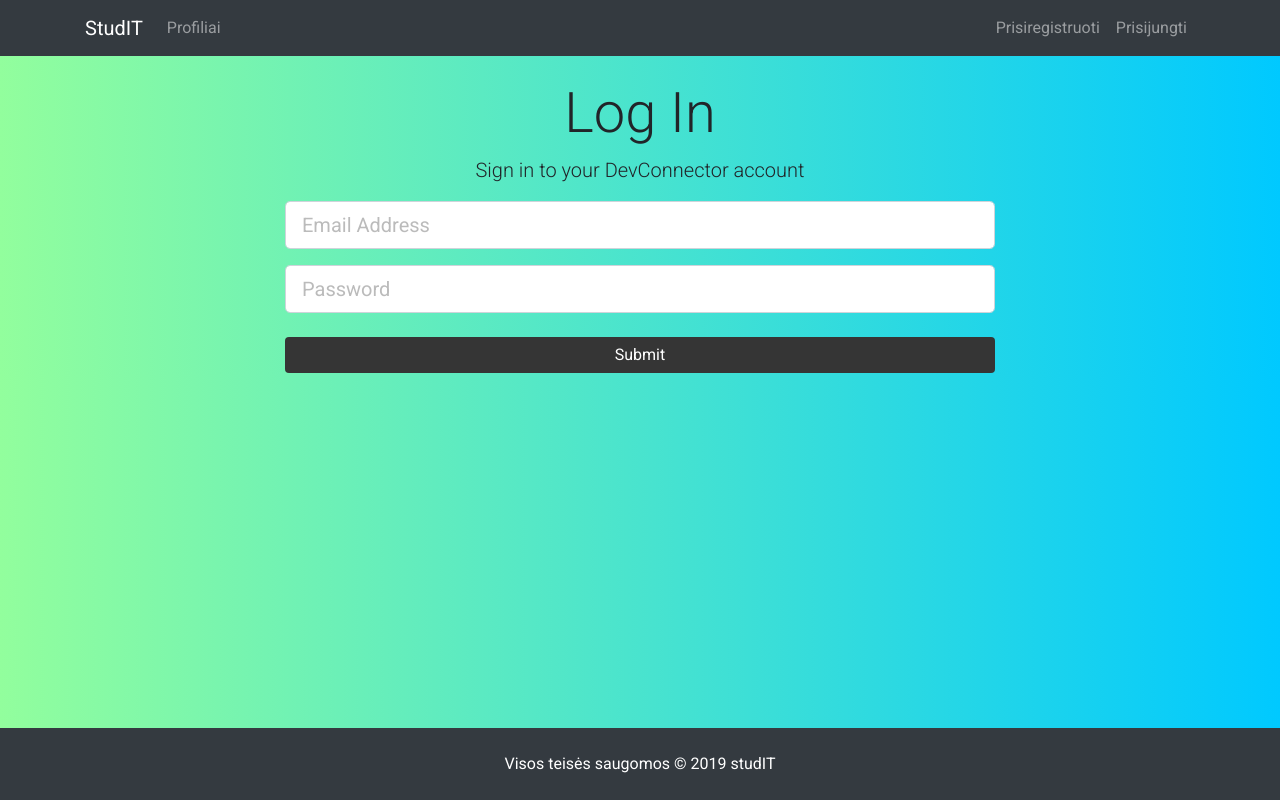
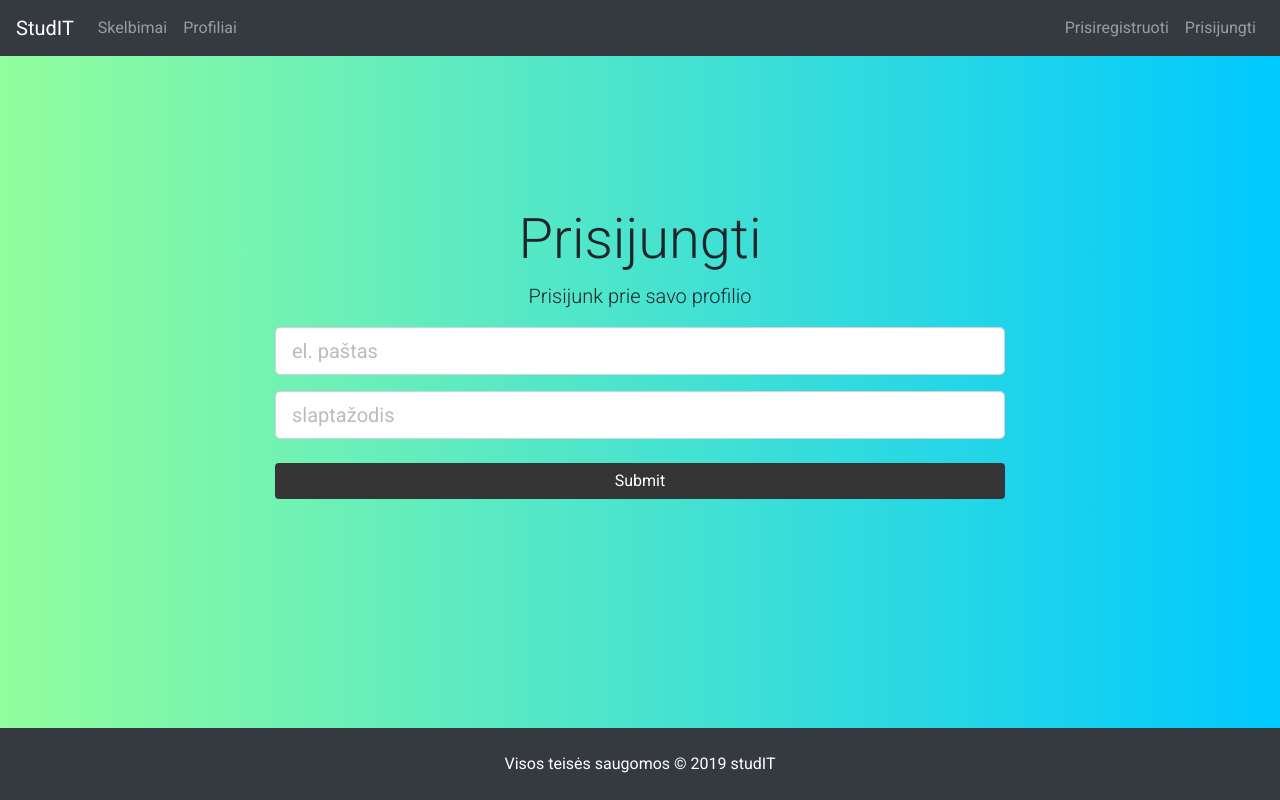
Before and after one commit to miglebaz/bakalauras, a React (Create React App) app in the folder client/: page /login in a window 1280 px wide. Built offline with nearby package versions, Linux system fonts and the light colour scheme.

Commit message:
components styles

```diff
--- a/client/src/App.css
+++ b/client/src/App.css
@@ -1,3 +1,17 @@
+.App {
+  position: relative;
+  min-height: 100vh;
+}
+
+.container {
+  padding-bottom: 80px;
+}
+
+.rounded-circle {
+  width: 78px;
+  height: 78px;
+}
+
 /* Landing */
 .landing {
   margin-top: 70px;
@@ -9,6 +23,12 @@
 
 .landing-inner {
   padding-top: 80px;
+}
+
+/* Login */
+
+.login {
+  margin-top: 150px;
 }
 
 .card-form {
--- a/client/src/App.js
+++ b/client/src/App.js
@@ -59,43 +59,31 @@ class App extends Component {
             <div className="container">
               <Route exact path="/register" component={Register} />
               <Route exact path="/login" component={Login} />
-              <Route exact path="/profiles" component={Profiles} />
-              <Route exact path="/profile/:handle" component={Profile} />
               <Switch>
+                <Route exact path="/feed" component={Posts} />
+                <Route exact path="/profiles" component={Profiles} />
+                <Route exact path="/profile/:handle" component={Profile} />
                 <PrivateRoute exact path="/dashboard" component={Dashboard} />
-              </Switch>
-              <Switch>
                 <PrivateRoute
                   exact
                   path="/create-profile"
                   component={CreateProfile}
                 />
-              </Switch>
-              <Switch>
                 <PrivateRoute
                   exact
                   path="/edit-profile"
                   component={EditProfile}
                 />
-              </Switch>
-              <Switch>
                 <PrivateRoute
                   exact
                   path="/add-experience"
                   component={AddExperience}
                 />
-              </Switch>
-              <Switch>
                 <PrivateRoute
                   exact
                   path="/add-education"
                   component={AddEducation}
                 />
-              </Switch>
-              <Switch>
-                <PrivateRoute exact path="/feed" component={Posts} />
-              </Switch>
-              <Switch>
                 <PrivateRoute exact path="/post/:id" component={Post} />
               </Switch>
               <Route exact path="/not-found" component={NotFound} />
--- a/client/src/components/auth/Login.js
+++ b/client/src/components/auth/Login.js
@@ -53,16 +53,15 @@ class Login extends Component {
 
     return (
       <div className="login">
-        <div className="container">
         <div className="row">
           <div className="col-md-8 m-auto">
-              <h1 className="display-4 text-center">Log In</h1>
+            <h1 className="display-4 text-center">Prisijungti</h1>
             <p className="lead text-center">
-                Sign in to your DevConnector account
+              Prisijunk prie savo profilio
               </p>
             <form onSubmit={this.onSubmit}>
               <TextFieldGroup
-                  placeholder="Email Address"
+                placeholder="el. paštas"
                 name="email"
                 type="email"
                 value={this.state.email}
@@ -71,7 +70,7 @@ class Login extends Component {
               />
 
               <TextFieldGroup
-                  placeholder="Password"
+                placeholder="slaptažodis"
                 name="password"
                 type="password"
                 value={this.state.password}
@@ -80,7 +79,6 @@ class Login extends Component {
               />
               <input type="submit" className="btn btn-info btn-block mt-4" />
             </form>
-            </div>
           </div>
         </div>
       </div>
--- a/client/src/components/layout/Navbar.js
+++ b/client/src/components/layout/Navbar.js
@@ -17,11 +17,6 @@ class Navbar extends Component {
 
     const authLinks = (
       <ul className="navbar-nav ml-auto">
-        <li className="nav-item">
-          <Link className="nav-link" to="/feed">
-            Post Feed
-          </Link>
-        </li>
         <li className="nav-item">
           <Link className="nav-link" to="/dashboard">
             Dashboard
@@ -63,7 +58,6 @@ class Navbar extends Component {
 
     return (
       <nav className="navbar navbar-expand-sm navbar-dark bg-dark mb-4">
-        <div className="container">
         <Link className="navbar-brand" to="/">
           StudIT
           </Link>
@@ -79,13 +73,17 @@ class Navbar extends Component {
         <div className="collapse navbar-collapse" id="mobile-nav">
           <ul className="navbar-nav mr-auto">
             <li className="nav-item">
+              <Link className="nav-link" to="/feed">
+                Skelbimai
+                </Link>
+            </li>
+            <li className="nav-item">
               <Link className="nav-link" to="/profiles">
                 Profiliai
                 </Link>
             </li>
           </ul>
           {isAuthenticated ? authLinks : guestLinks}
-          </div>
         </div>
       </nav>
     );
```
Lines whose indentation alone changed are shown as unchanged.
